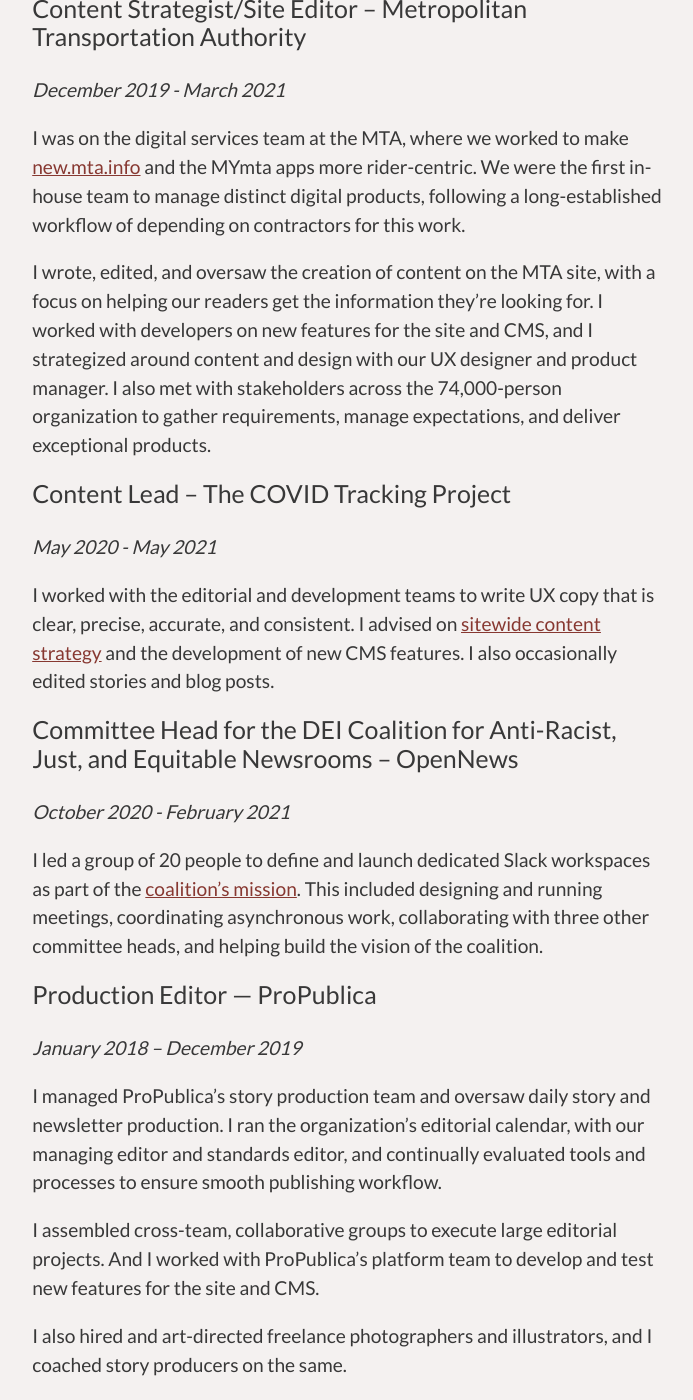
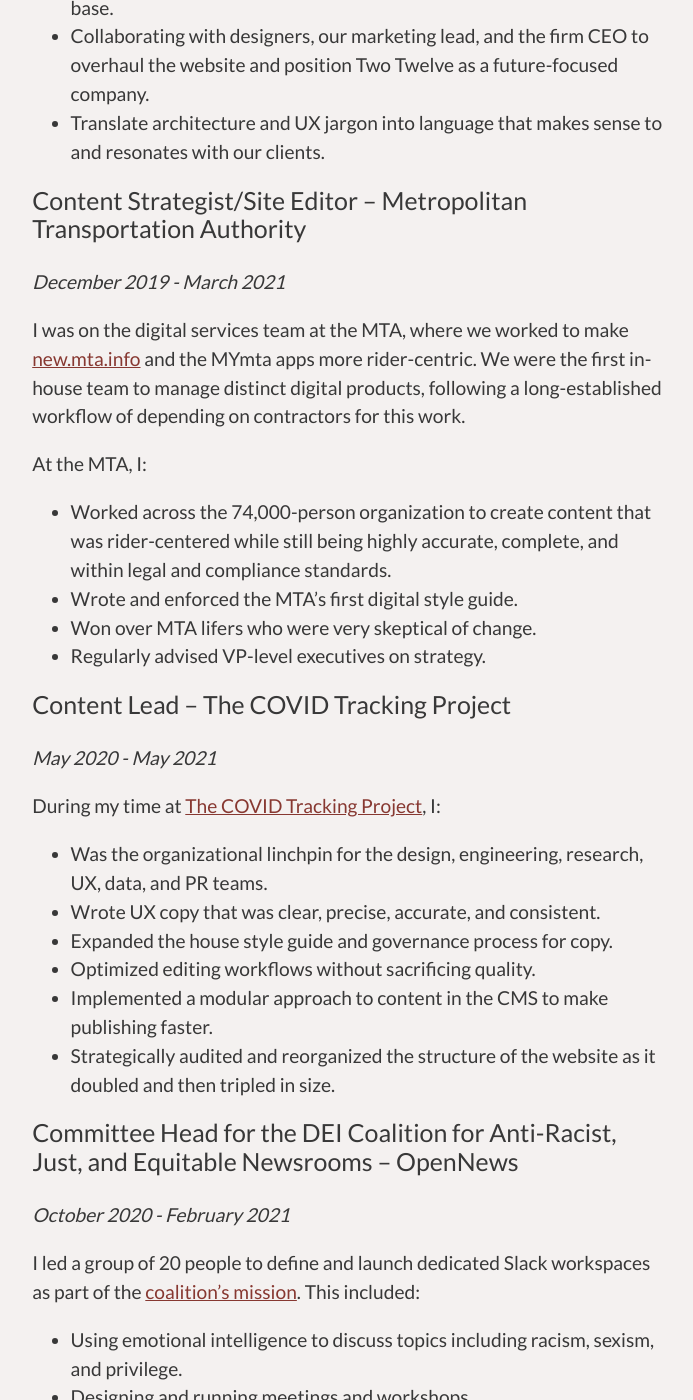
Before and after one commit to hannah-birch/hannah-birch.github.io, a Jekyll site: the page built from pages/resume.md, in a window 1280 px wide and 1400 px high, scrolled down 799 px. Shown: the whole window, without its empty margins (291-984 px from the left). Built offline with Jekyll 4.4.1, drawn with Linux system fonts in a browser that asks for light colours; nearby versions of some CDN libraries; some of the changed text lies outside the part shown.

Commit message:
Updates resume PDF, changes some resume copy to bulleted lists

```diff
--- a/pages/resume.md
+++ b/pages/resume.md
@@ -4,7 +4,7 @@
 permalink: /resume/
 ---
 
-**[Download a PDF version.](/assets/img/hannah-birch-resume-202010.pdf)**
+**[Download a PDF version.](/assets/img/hannah-birch-resume-202107.pdf)**
 
 ## Experience and Awards
 
@@ -15,41 +15,72 @@
 ## Content Strategist and Storyteller – Two Twelve
 _March 2021 - present_
 
-I’m originating a content role with [Two Twelve](http://www.twotwelve.com/), a group that specializes in wayfinding and public information design. I'm running the project to overhaul the website, and I’m digging into what user experience design looks like in physical spaces.
+I’m originating a content role with [Two Twelve](http://www.twotwelve.com/), a group that specializes in wayfinding and public information design. That includes:
+
+- Redefining the nomenclature and content approach for the 40-year-old company, with a focus on acquiring new talent and growing our client base.
+- Collaborating with designers, our marketing lead, and the firm CEO to overhaul the website and position Two Twelve as a future-focused company.
+- Translate architecture and UX jargon into language that makes sense to and resonates with our clients.
 
 ## Content Strategist/Site Editor – Metropolitan Transportation Authority
 _December 2019 - March 2021_
 
 I was on the digital services team at the MTA, where we worked to make [new.mta.info](https://new.mta.info/) and the MYmta apps more rider-centric. We were the first in-house team to manage distinct digital products, following a long-established workflow of depending on contractors for this work.
 
-I wrote, edited, and oversaw the creation of content on the MTA site, with a focus on helping our readers get the information they’re looking for. I worked with developers on new features for the site and CMS, and I strategized around content and design with our UX designer and product manager. I also met with stakeholders across the 74,000-person organization to gather requirements, manage expectations, and deliver exceptional products.
+At the MTA, I:
+- Worked across the 74,000-person organization to create content that was rider-centered while still being highly accurate, complete, and within legal and compliance standards.
+- Wrote and enforced the MTA’s first digital style guide.
+- Won over MTA lifers who were very skeptical of change.
+- Regularly advised VP-level executives on strategy.
 
 ## Content Lead – The COVID Tracking Project
 _May 2020 - May 2021_
 
-I worked with the editorial and development teams to write UX copy that is clear, precise, accurate, and consistent. I advised on [sitewide content strategy](https://covidtracking.com/) and the development of new CMS features. I also occasionally edited stories and blog posts.
+During my time at [The COVID Tracking Project](https://covidtracking.com/), I:
+
+- Was the organizational linchpin for the design, engineering, research, UX, data, and PR teams.
+- Wrote UX copy that was clear, precise, accurate, and consistent.
+- Expanded the house style guide and governance process for copy.
+- Optimized editing workflows without sacrificing quality.
+- Implemented a modular approach to content in the CMS to make publishing faster.
+- Strategically audited and reorganized the structure of the website as it doubled and then tripled in size.
+
 
 ## Committee Head for the DEI Coalition for Anti-Racist, Just, and Equitable Newsrooms – OpenNews
 _October 2020 - February 2021_
 
-I led a group of 20 people to define and launch dedicated Slack workspaces as part of the [coalition’s mission](https://opennews.org/blog/dei-coalition-announcement/). This included designing and running meetings, coordinating asynchronous work, collaborating with three other committee heads, and helping build the vision of the coalition.
+I led a group of 20 people to define and launch dedicated Slack workspaces as part of the [coalition’s mission](https://opennews.org/blog/dei-coalition-announcement/). This included:
+
+- Using emotional intelligence to discuss topics including racism, sexism, and privilege.
+- Designing and running meetings and workshops.
+- Coordinating asynchronous work.
+- Collaborating with three other committee heads.
+- Helping build the vision of the coalition.
 
 ## Production Editor — ProPublica
 
 _January 2018 – December 2019_
 
-I managed ProPublica’s story production team and oversaw daily story and newsletter production. I ran the organization’s editorial calendar, with our managing editor and standards editor, and continually evaluated tools and processes to ensure smooth publishing workflow.
+I managed ProPublica’s high-performing story production team, a great joy in my career so far. In that role, I also:
 
-I assembled cross-team, collaborative groups to execute large editorial projects. And I worked with ProPublica’s platform team to develop and test new features for the site and CMS.
+- Managed complex editorial projects that involved every team in the newsroom.
+- Oversaw daily story and newsletter production.
+- Ran the organization’s editorial calendar and editorial meeting.
+continually evaluated tools and processes to ensure smooth publishing workflow.
+- Assembled cross-team, collaborative groups to execute large editorial projects.
+- Worked with ProPublica’s platform team to develop and test new features for the site and CMS.
+- Was often described as unflappable, even under non-negotiable deadlines.
+- Was the final quality check on ambitious investigations where mistakes were unacceptable.
 
-I also hired and art-directed freelance photographers and illustrators, and I coached story producers on the same.
 
 
 ## Lead Producer — ProPublica
 
 _March 2017 – January 2018_
 
-I supervised ProPublica’s growing team of web producers, ensuring that daily publishing ran smoothly. I helped plan and execute special projects, coached producers on hiring freelance photographers and editors and continued to oversee documentation efforts.
+I supervised ProPublica’s growing team of web producers, ensuring that daily publishing ran smoothly. I also:
+- Helped plan and execute special projects
+- Coached producers on hiring freelance photographers and editors
+- Continued to oversee documentation efforts.
 
 ## Web Producer — ProPublica
 
```
Also changed, not shown: 6 other files.
